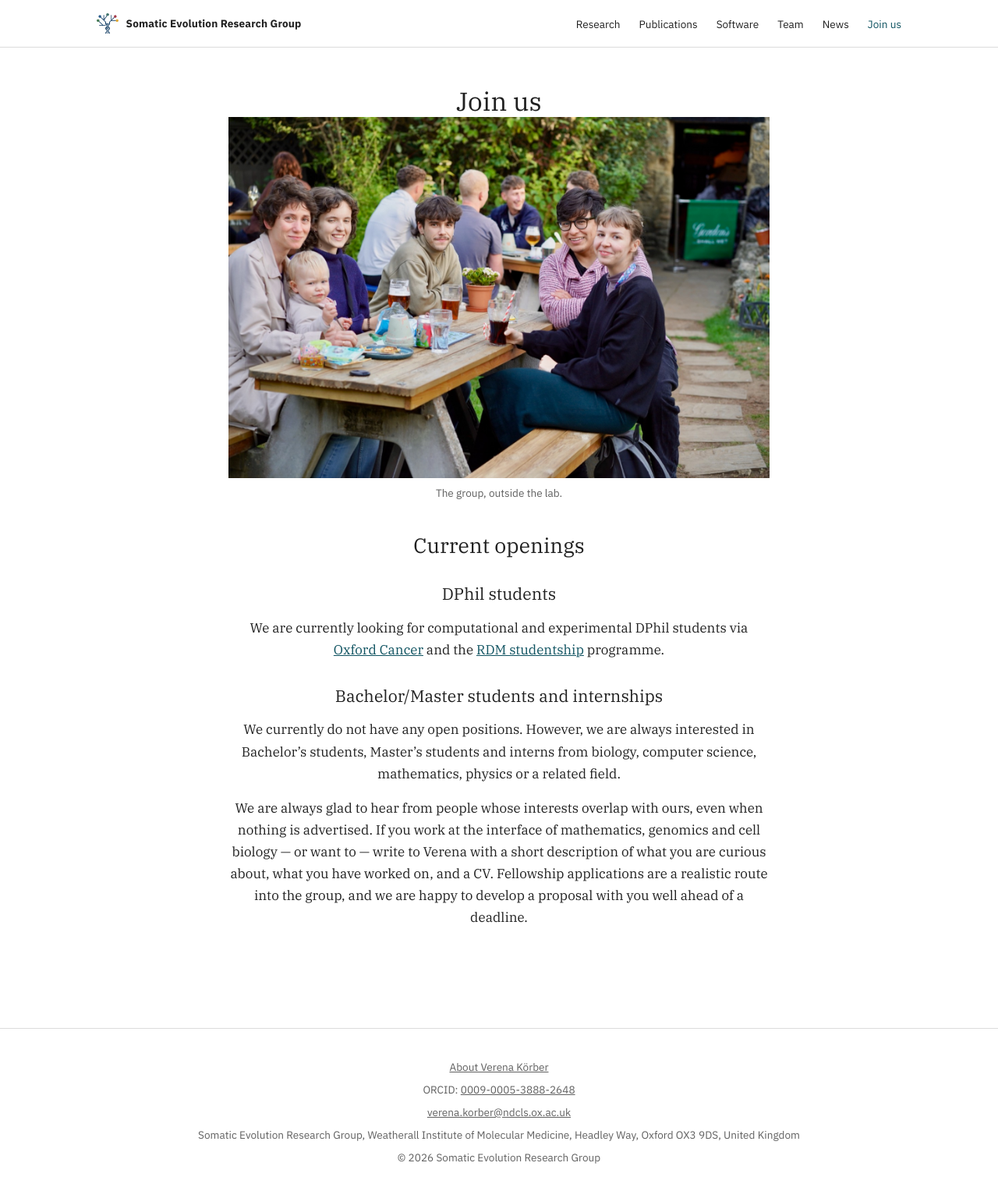
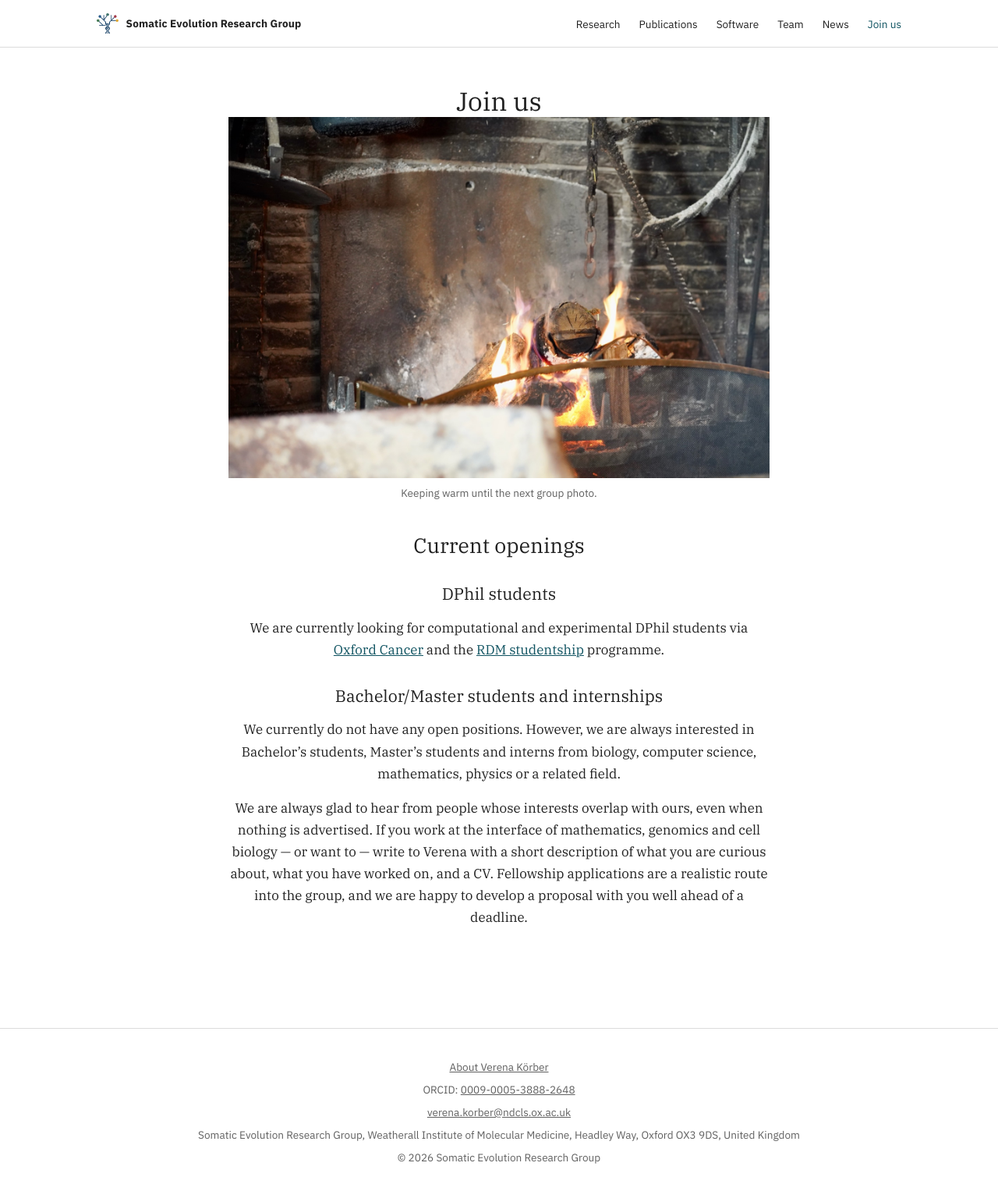
Before and after one commit to VerenaK90/VerenaK90.github.io, a Jekyll site: the page built from join-us.md, in a window 1280 px wide. Shown: the whole page at 78% size. Built offline with Jekyll 4.4.1, drawn with Linux system fonts in a browser that asks for light colours.

Commit message:
Use fireplace photo as join-us placeholder until a new group photo is ready
Rename the shared figure/figcaption CSS class from .group-photo to
.figure so it isn't locked to depicting people.

Co-Authored-By: Claude Sonnet 5 <noreply@anthropic.com>

```diff
--- a/assets/css/main.css
+++ b/assets/css/main.css
@@ -109,10 +109,10 @@ h3 { font-size: var(--size-h3); }
 .prose { max-width: var(--measure); }
 .prose h3 { margin-top: 2rem; }
 
-.group-photo {
+.figure {
   margin: 0 0 2rem;
 }
-.group-photo figcaption {
+.figure figcaption {
   margin-top: 0.5rem;
   font-family: var(--font-sans);
   font-size: var(--size-caption);
--- a/join-us.md
+++ b/join-us.md
@@ -7,9 +7,9 @@ redirect_from:
   - /OpenPositions.html
 ---
 
-<figure class="group-photo">
-  <img src="{{ "/assets/images/team/group.jpg" | relative_url }}" alt="Members of the group at an informal gathering">
-  <figcaption>The group, outside the lab.</figcaption>
+<figure class="figure">
+  <img src="{{ "/assets/images/team/group.jpg" | relative_url }}" alt="A lit fireplace, standing in until we have a new group photo">
+  <figcaption>Keeping warm until the next group photo.</figcaption>
 </figure>
 
 ## Current openings
```
Also changed, not shown: assets/images/team/group.jpg.
